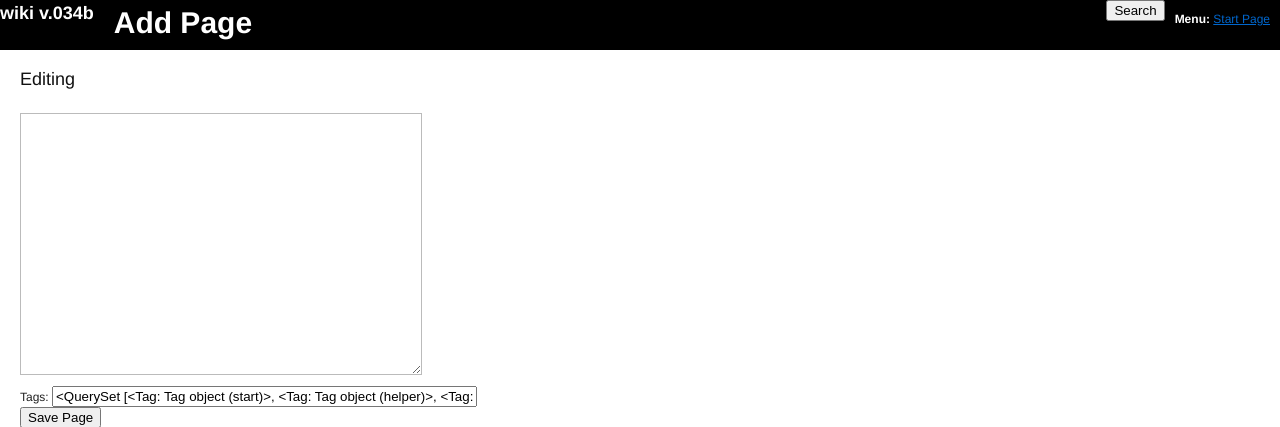
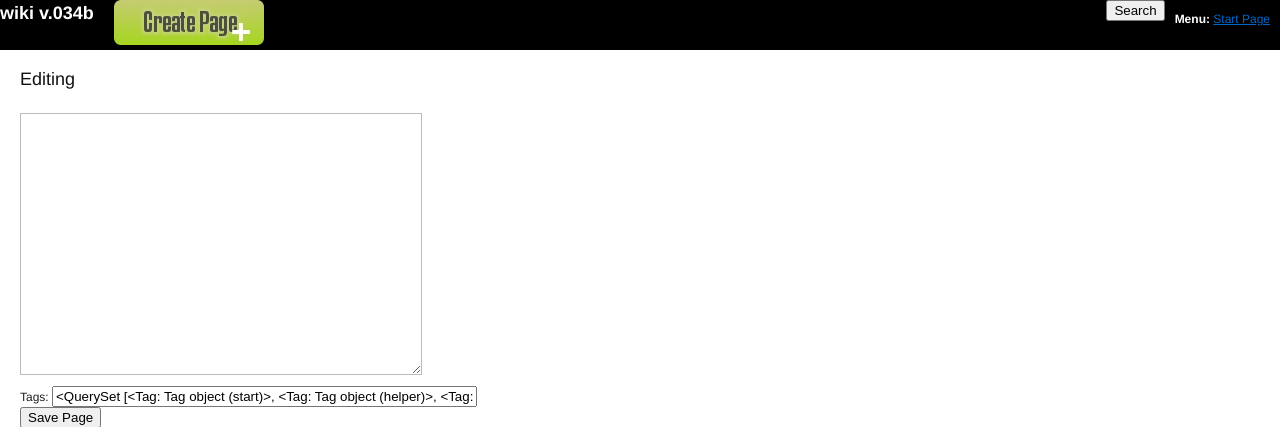
Before and after one commit to jwparrish/django-wiki, a Django app: template templates/edit.html in a window 1280 px wide. Shown: the top 427 px of the page. Run offline with Django 3.2, Linux system fonts and the light colour scheme; the template is opened without the code that fills it: values that come from a table or form of the project are taken from there, others are empty; data comes from the database, SQL or seed files in the repository; parts of the project's set-up code (start-up, migrations or seed data) failed here and were passed over.

Commit message:
implemented create page button

```diff
--- a/templates/base.html
+++ b/templates/base.html
@@ -16,7 +16,7 @@
 				<div id="nav">
 					<span class="label">Menu:</span> <a href="/wiki/page/Start/">Start Page</a>
 				</div>
-				<div><a href="#" class="addpagebutton" style="text-decoration:none;">Add Page</a></div>
+				<div><a href="#" class="addpagebutton" style="text-decoration:none;"><img src="/site_media/createpage.jpg"/ alt="Create Page"></a></div>
 				<div id="newpagedialog">
 					<form method="post" action="">{% csrf_token %}
 						<span class="cancelbutton">cancel</span>
```
Also changed, not shown: 8 other files.
